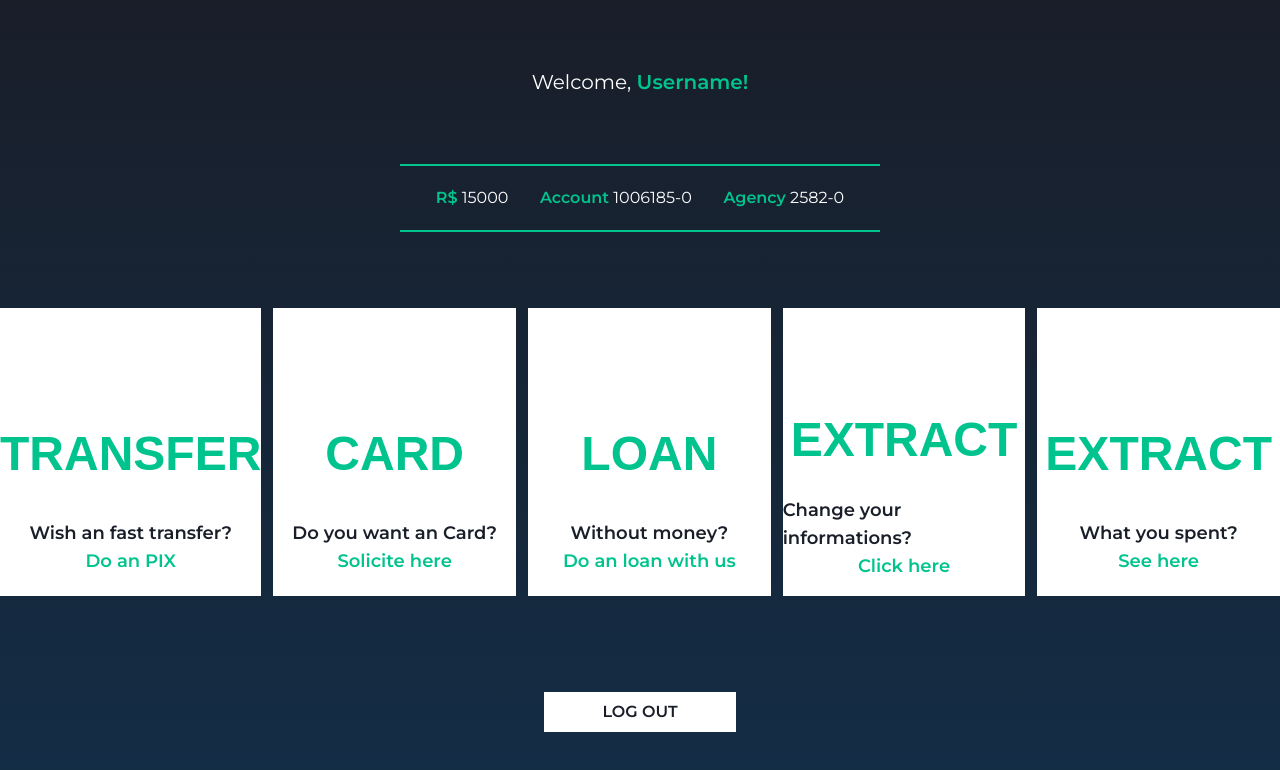
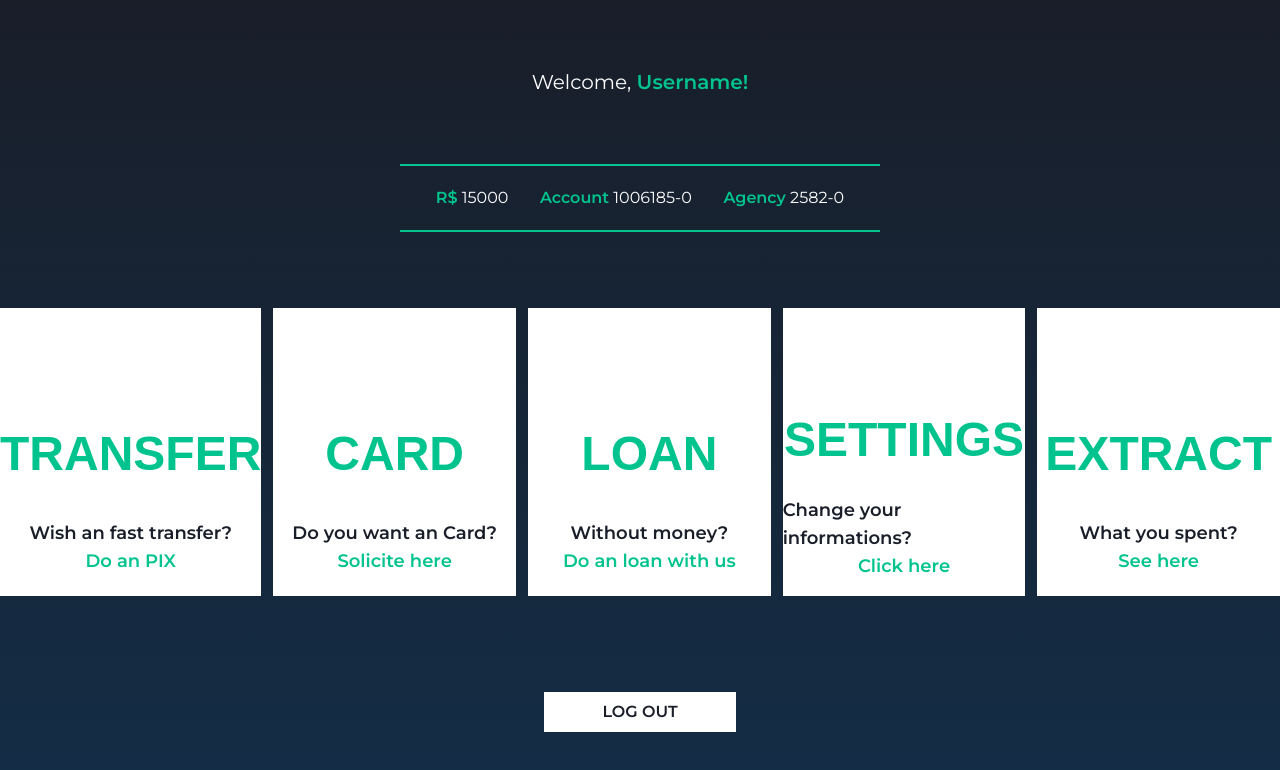
Before and after one commit to Tsuda12/bames-bank-frontend, a React (Vite) app: page /profile in a window 1280 px wide. Shown: the top 770 px of the page. Built offline with nearby package versions, Linux system fonts and the light colour scheme; some icons are missing; a web font is replaced by a local one.

Commit message:
🐛 FIX: text error

```diff
--- a/src/components/FormSignUp.jsx
+++ b/src/components/FormSignUp.jsx
@@ -19,10 +19,6 @@ const FormSignUp = () => {
             <IMaskInput className='mt-10 w-64 h-10 pl-3 font-montserrat italic placeholder:text-gray bg-dark-white transition-all | focus:bg-semi-dark-blue focus:text-white focus:placeholder:text-white focus:border-l-4 focus:border-green focus:outline-0'
             mask="000.000.000-00" name='cpf' placeholder='CPF'/>
 
-            {/* Born day */}
-            <IMaskInput className='mt-10 w-64 h-10 pl-3 font-montserrat italic placeholder:text-gray bg-dark-white transition-all | focus:bg-semi-dark-blue focus:text-white focus:placeholder:text-white focus:border-l-4 focus:border-green focus:outline-0'
-            mask="00/00/0000" name='born_day' placeholder='Born day'/>
-
             {/* E-mail */}
             <input className='mt-10 w-64 h-10 pl-3 font-montserrat italic placeholder:text-gray bg-dark-white transition-all | focus:bg-semi-dark-blue focus:text-white focus:placeholder:text-white focus:border-l-4 focus:border-green focus:outline-0'
             type="email" name="email" placeholder='E-mail'></input>
--- a/src/pages/Profile.jsx
+++ b/src/pages/Profile.jsx
@@ -69,7 +69,7 @@ const Profile = () => {
         {/* SETTINGS */}
         <div className='mt-5 w-72 h-72 flex flex-col justify-around items-center bg-white transition-all | hover:transition-all hover:border-b-4 hover:border-green | md:mt-1 | xl:mt-0'>
           <Icon className='text-green' icon={cog} size={60}/>
-          <h1 className='text-5xl text-green font-bebas font-black'>EXTRACT</h1>
+          <h1 className='text-5xl text-green font-bebas font-black'>SETTINGS</h1>
           {/* Text */}
           <div className='flex flex-col justify-center items-center'>
             <p className='text-lg text-dark-blue font-montserrat font-semibold'>Change your informations?</p>
```
